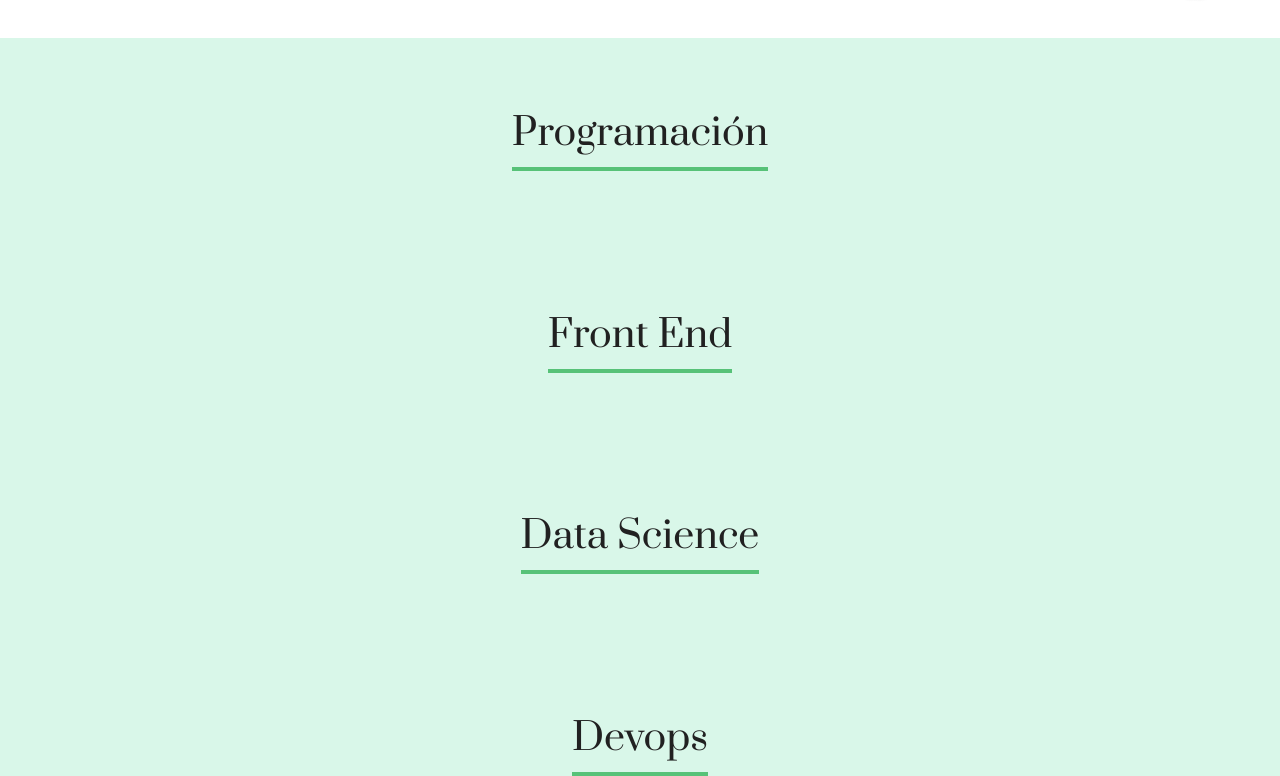
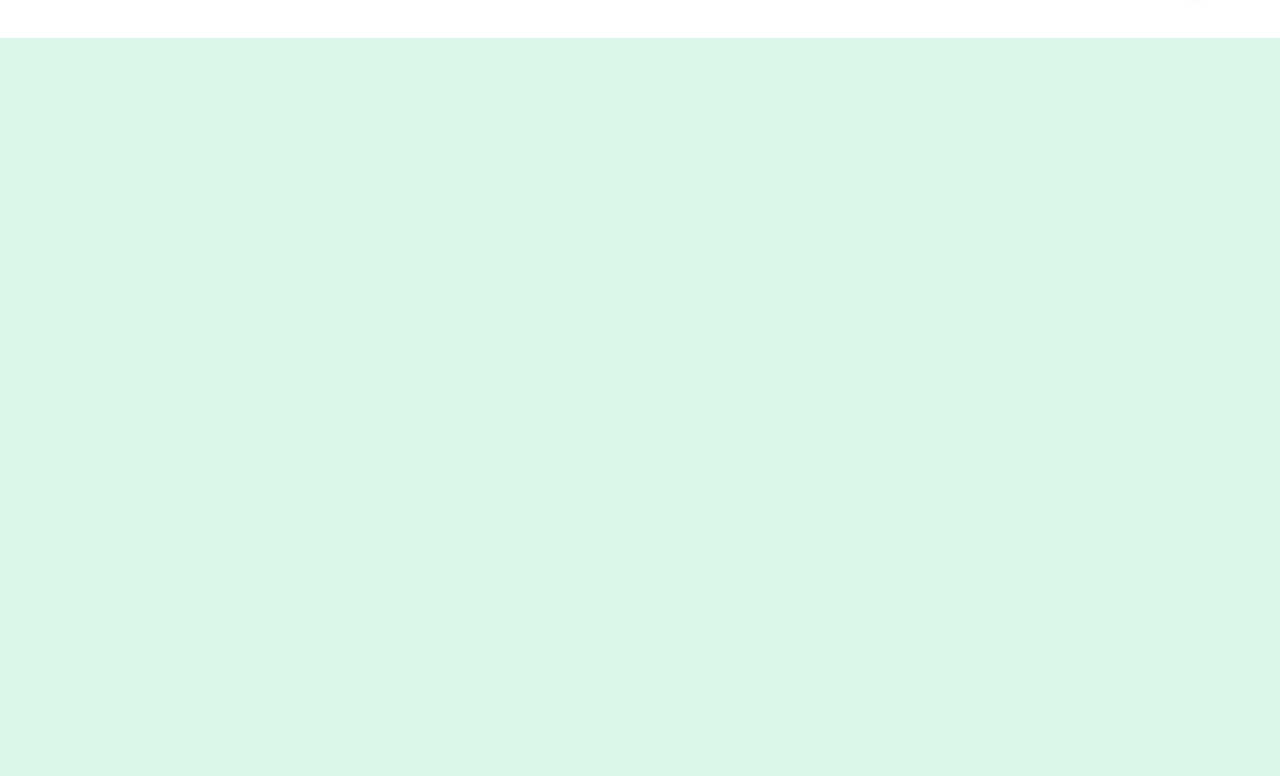
Before and after one commit to diegoalfonsoc18/appReact, a React (Create React App) app: page / in a window 1280 px wide. Shown: the part 624-1400 px from the top of the page. Built offline with nearby package versions, Linux system fonts and the light colour scheme.

Commit message:
add groups

```diff
--- a/src/App.js
+++ b/src/App.js
@@ -53,14 +53,11 @@ function App() {
   return (
     <div className="App">
       <Header />
-      {/* {mostrarFormulario === true? <Formulario /> : <></>} */}
       {mostrarFormulario && <Formulario />}
       <MiOrg cambiarMostrar={cambiarMostrar} />
-      <Equipo equipo="Programación" />
-      <Equipo equipo="Front End" />
-      <Equipo equipo="Data Science" />
-      <Equipo equipo="Devops" />
-      <Equipo equipo="UX y Diseño" />
+      {equipos.map((equipo) => {
+        return <Equipo datos={equipo} key={equipo.titulo} />;
+      })}
     </div>
   );
 }
--- a/src/componentes/Equipo/index.js
+++ b/src/componentes/Equipo/index.js
@@ -3,7 +3,7 @@ import "./Equipo.css";
 const Equipo = (props) => {
   return (
     <section className="equipo">
-      <h3>{props.equipo}</h3>
+      <h3></h3>
       <div className="colaboradores"></div>
     </section>
   );
```
